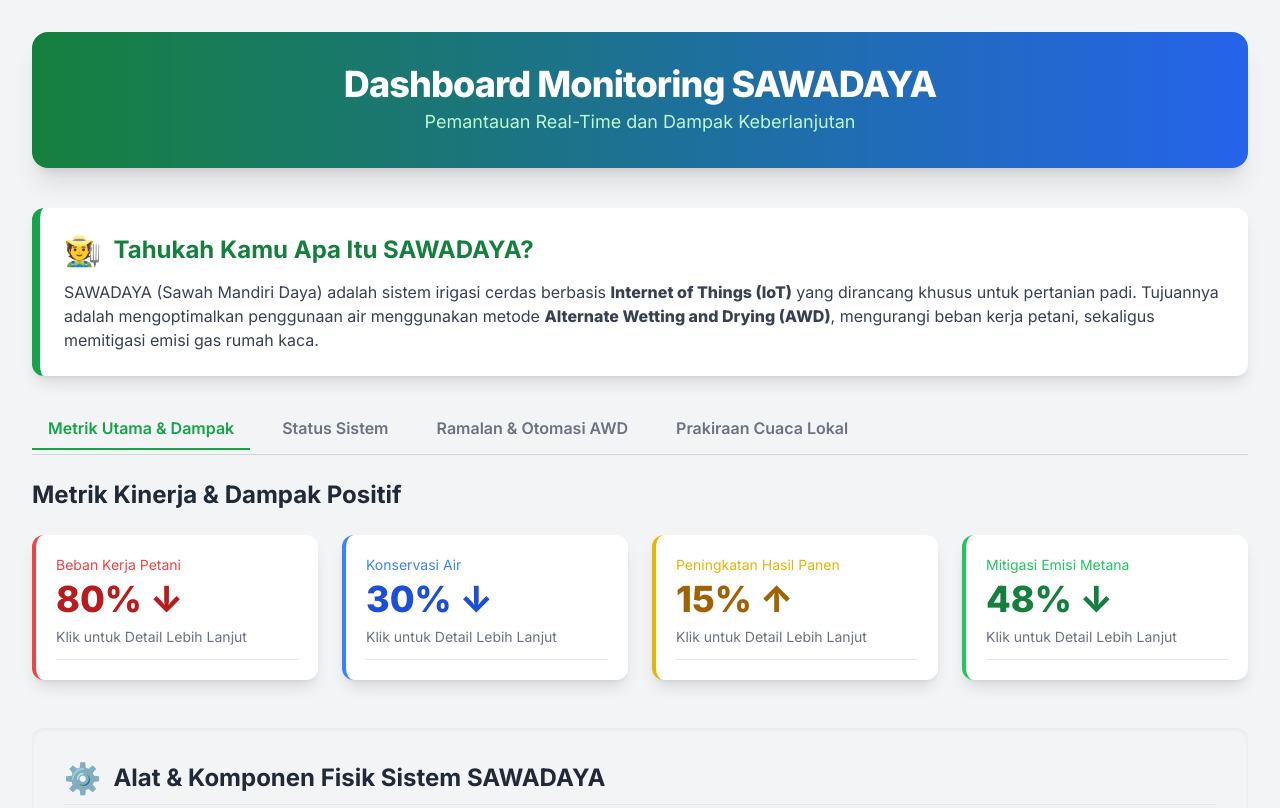
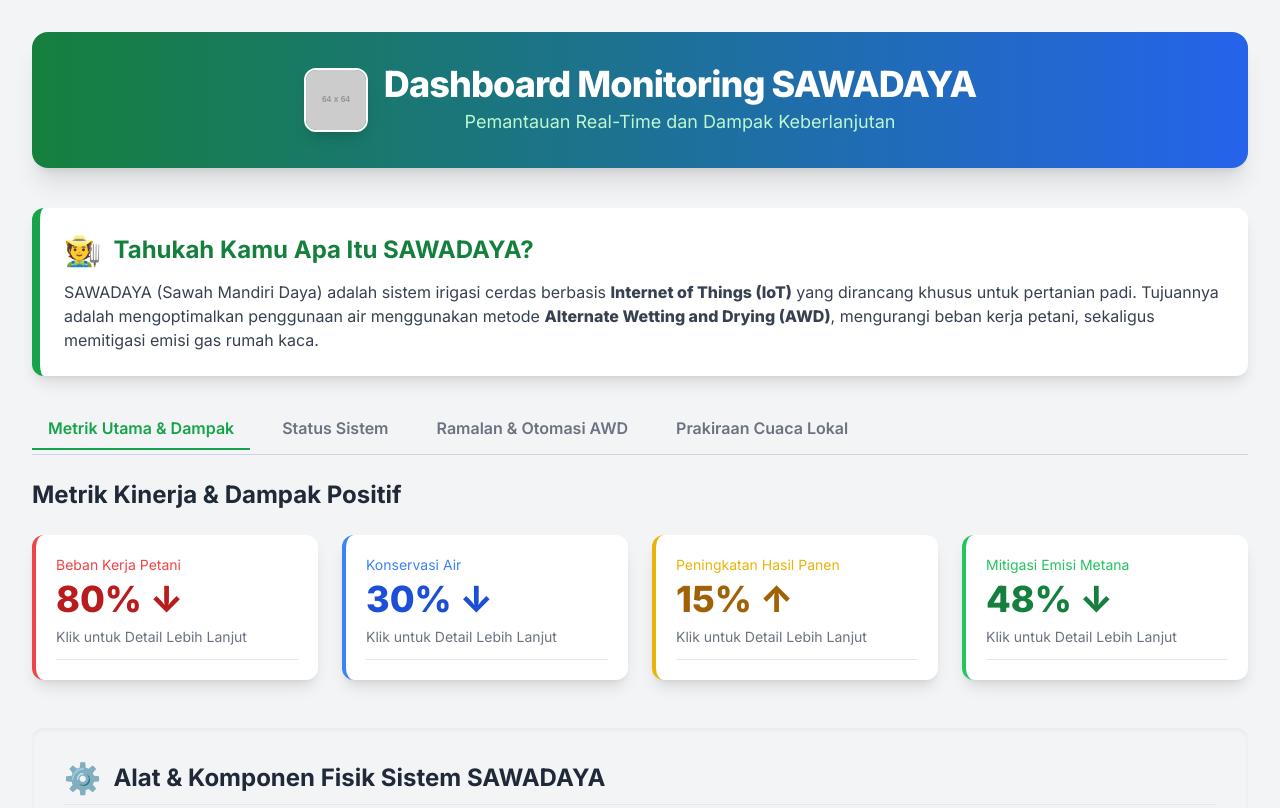
Before and after one commit to Hanum05/Sawadaya, a plain HTML site: page index.html in a window 1280 px wide. Shown: the top 808 px of the page. Drawn offline with nearby package versions, Linux system fonts and the light colour scheme; placeholder pictures from the web are drawn by us.

Commit message:
Update index.html

```diff
--- a/index.html
+++ b/index.html
@@ -51,14 +51,28 @@
 </head>
 <body class="p-4 md:p-8">
 
-    <!-- Header Dashboard -->
+    <!-- Header Dashboard dengan Logo "gile" -->
     <header class="text-center mb-10 p-6 md:p-8 rounded-2xl bg-gradient-to-r from-green-700 to-blue-600 text-white shadow-xl">
+        <!-- Flex container untuk menempatkan Logo dan Teks sejajar di tengah -->
+        <div class="flex items-center justify-center space-x-4">
+            <!-- Logo 1:1 Square (64x64) Placeholder -->
+            <img
+                src="https://placehold.co/64x64/0e7490/ffffff?text=gile"
+                alt="Logo Gile"
+                class="w-16 h-16 rounded-xl shadow-lg border-2 border-white flex-shrink-0"
+                onerror="this.onerror=null; this.src='https://placehold.co/64x64/0e7490/ffffff?text=gile';"
+            >
+
+            <!-- Judul dan Subjudul -->
+            <div>
                 <h1 class="text-3xl md:text-4xl font-extrabold tracking-tight">
                     Dashboard Monitoring SAWADAYA
                 </h1>
                 <p class="mt-1 text-lg font-medium text-green-200">
                     Pemantauan Real-Time dan Dampak Keberlanjutan
                 </p>
+            </div>
+        </div>
     </header>
 
     <main class="max-w-7xl mx-auto">
```
Lines whose indentation alone changed are shown as unchanged.
